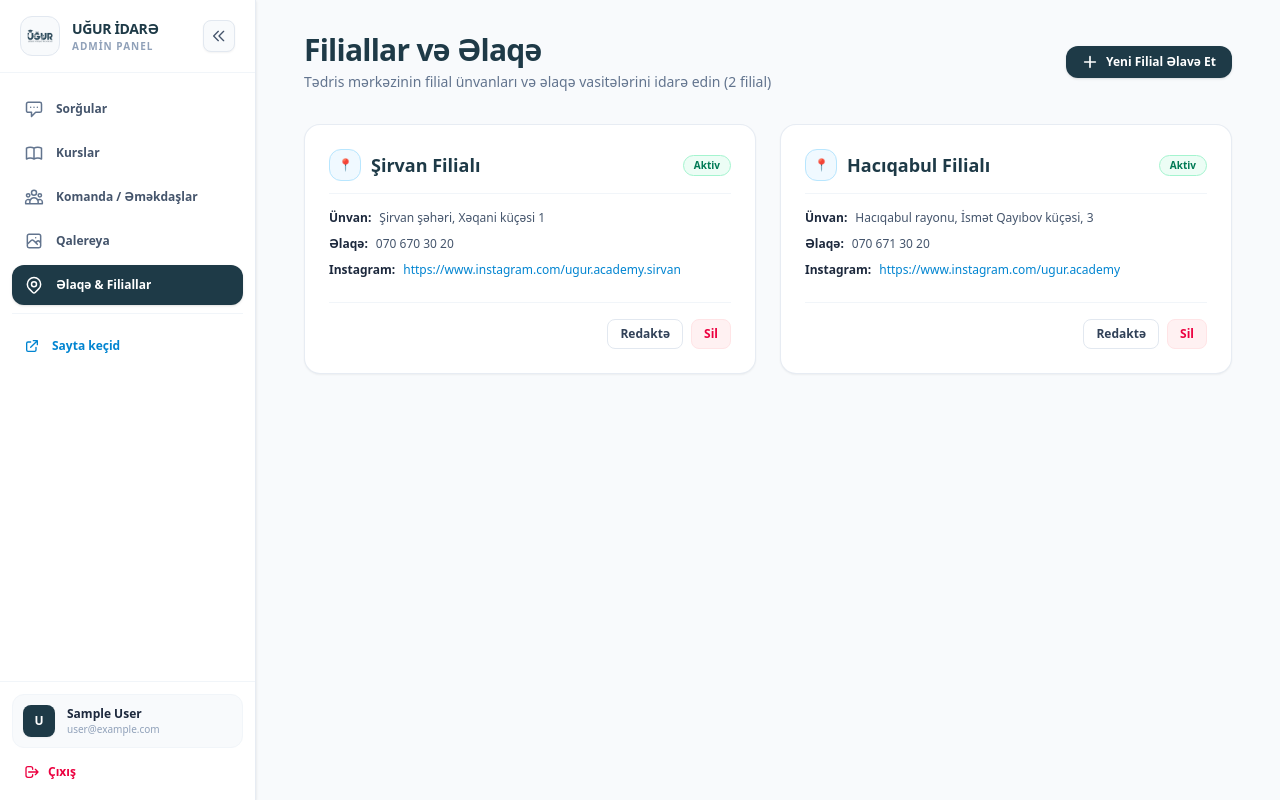
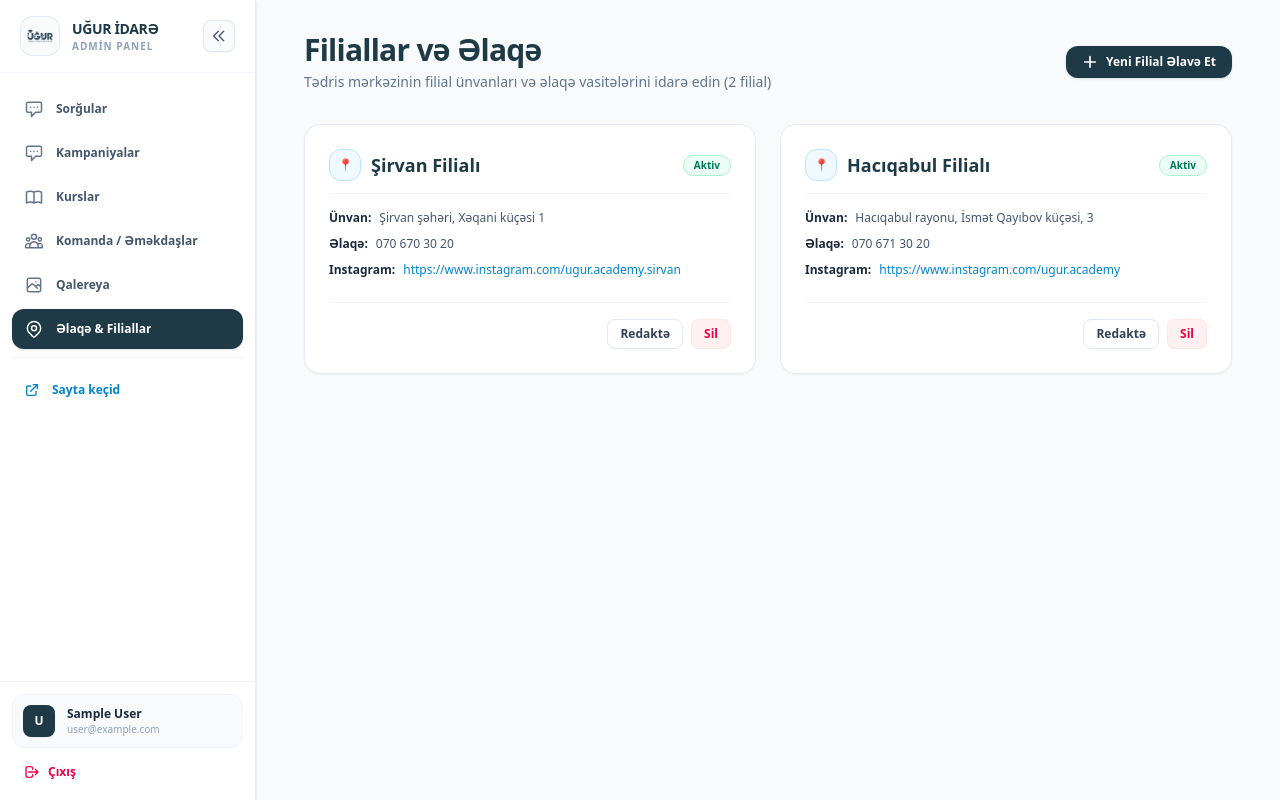
Before and after one commit to Shookrun/ugur-academy, a Next.js app: page /admin/elaqe in a window 1280 px wide. Built offline with nearby package versions, Linux system fonts and the light colour scheme; no server answers; the database is empty; sample sign-in values are in the browser's storage.

Commit message:
Update AdminSidebar.tsx

```diff
--- a/app/admin/AdminSidebar.tsx
+++ b/app/admin/AdminSidebar.tsx
@@ -15,6 +15,15 @@ export default function AdminSidebar() {
     {
       name: "Sorğular",
       href: "/admin/dashboard",
+      icon: (
+        <svg className="h-5 w-5" fill="none" viewBox="0 0 24 24" stroke="currentColor">
+          <path strokeLinecap="round" strokeLinejoin="round" strokeWidth={1.8} d="M8 10h.01M12 10h.01M16 10h.01M9 16H5a2 2 0 01-2-2V6a2 2 0 012-2h14a2 2 0 012 2v8a2 2 0 01-2 2h-5l-5 5v-5z" />
+        </svg>
+      ),
+    },
+    {
+      name: "Kampaniyalar",
+      href: "/admin/kampaniyalar",
       icon: (
         <svg className="h-5 w-5" fill="none" viewBox="0 0 24 24" stroke="currentColor">
           <path strokeLinecap="round" strokeLinejoin="round" strokeWidth={1.8} d="M8 10h.01M12 10h.01M16 10h.01M9 16H5a2 2 0 01-2-2V6a2 2 0 012-2h14a2 2 0 012 2v8a2 2 0 01-2 2h-5l-5 5v-5z" />
```
